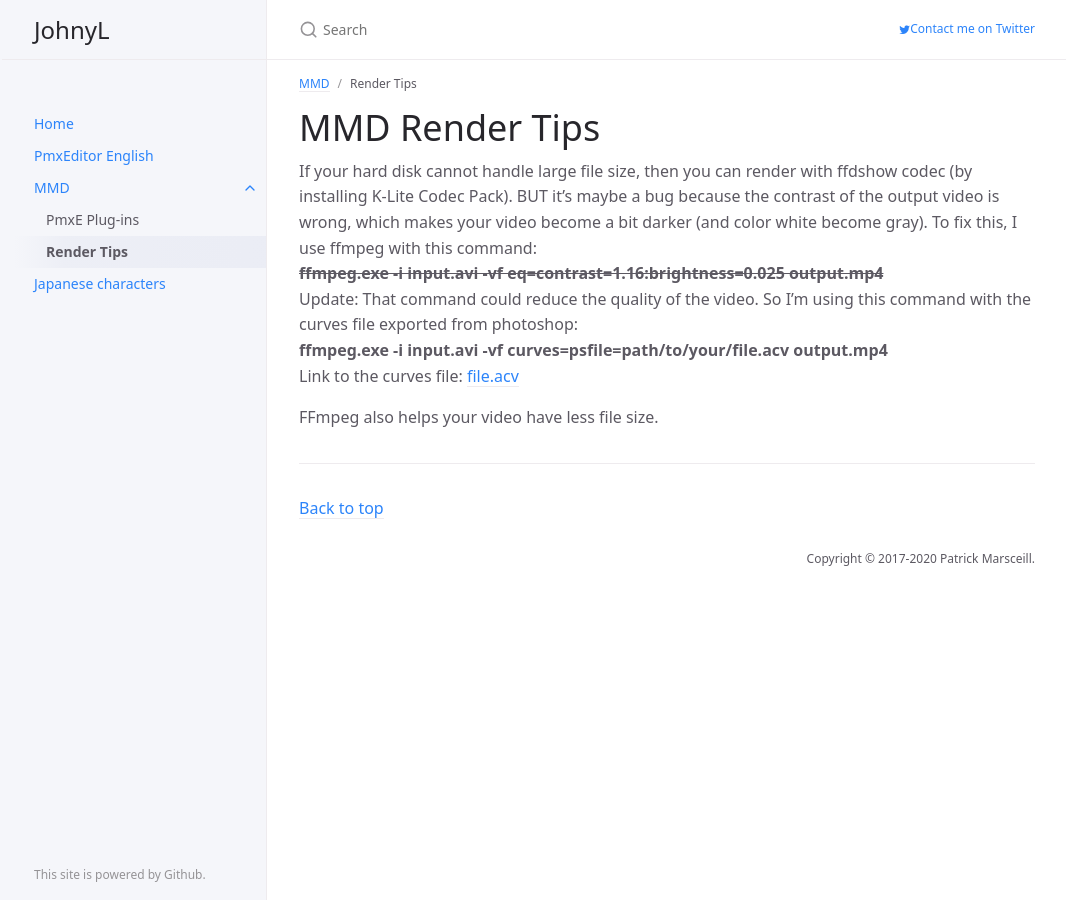
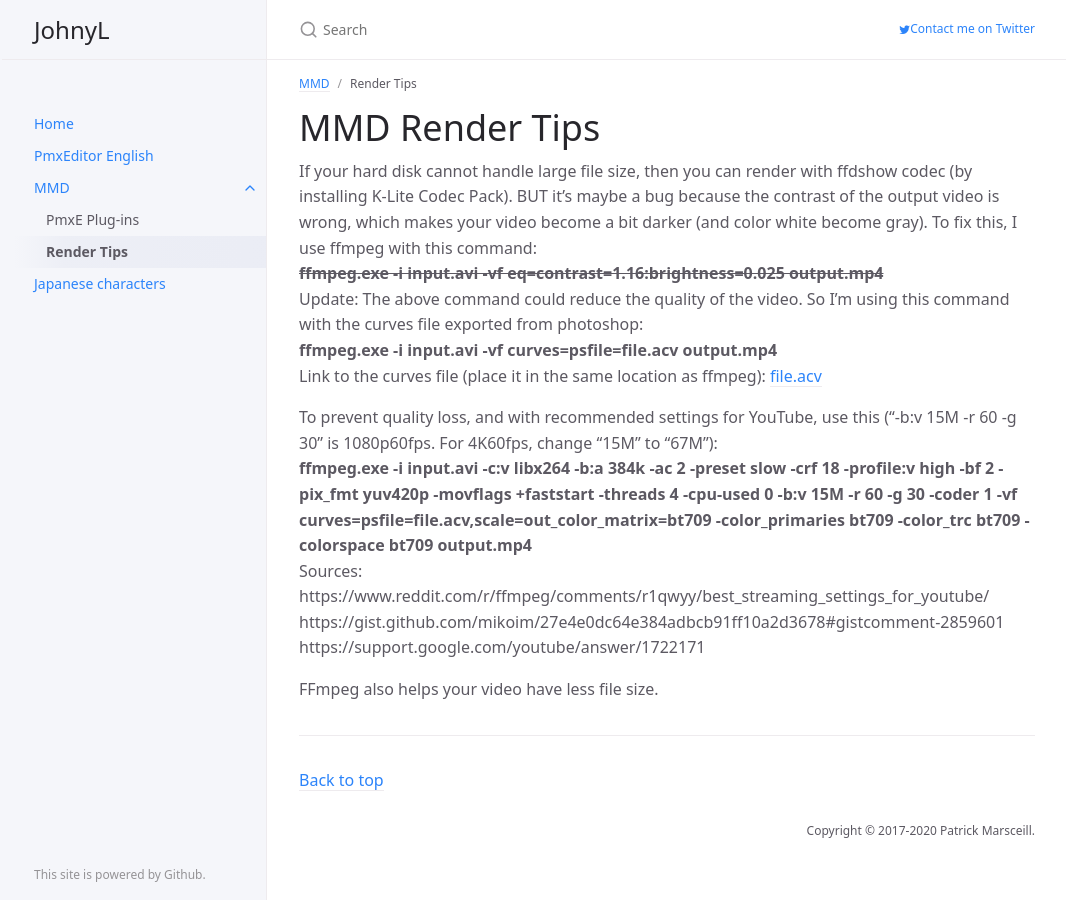
Before and after one commit to johnwithlenon/johnwithlenon.github.io, a Jekyll site: the page built from mmd/render.md, in a window 1280 px wide. Shown: the whole page, without its empty margins (105-1171 px from the left). Built offline with Jekyll 4.4.1, drawn with Linux system fonts in a browser that asks for light colours.

Commit message:
Update render.md

```diff
--- a/mmd/render.md
+++ b/mmd/render.md
@@ -11,8 +11,16 @@ parent: MMD
 
 If your hard disk cannot handle large file size, then you can render with ffdshow codec (by installing K-Lite Codec Pack). BUT it's maybe a bug because the contrast of the output video is wrong, which makes your video become a bit darker (and color white become gray). To fix this, I use ffmpeg with this command:<br>
 ~~**ffmpeg.exe -i input.avi -vf eq=contrast=1.16:brightness=0.025 output.mp4**~~<br>
-Update: That command could reduce the quality of the video. So I'm using this command with the curves file exported from photoshop:<br>
-**ffmpeg.exe -i input.avi -vf curves=psfile=path/to/your/file.acv output.mp4**<br>
-Link to the curves file: [file.acv](https://mega.nz/file/dUNgXTDC#0r3fzkc6mccffahHje7prH5276ugDdEBpctFy7iO0p0){: target="_blank" rel="noopener"}
+Update: The above command could reduce the quality of the video. So I'm using this command with the curves file exported from photoshop:<br>
+**ffmpeg.exe -i input.avi -vf curves=psfile=file.acv output.mp4**<br>
+Link to the curves file (place it in the same location as ffmpeg): [file.acv](https://mega.nz/file/dUNgXTDC#0r3fzkc6mccffahHje7prH5276ugDdEBpctFy7iO0p0){: target="_blank" rel="noopener"}<br>
+
+To prevent quality loss, and with recommended settings for YouTube, use this ("-b:v 15M -r 60 -g 30" is 1080p60fps. For 4K60fps, change "15M" to "67M"):<br>
+**ffmpeg.exe -i input.avi -c:v libx264 -b:a 384k -ac 2 -preset slow -crf 18 -profile:v high -bf 2 -pix_fmt yuv420p -movflags +faststart -threads 4 -cpu-used 0 -b:v 15M -r 60 -g 30 -coder 1 -vf curves=psfile=file.acv,scale=out_color_matrix=bt709 -color_primaries bt709 -color_trc bt709 -colorspace bt709 output.mp4**<br>
+Sources:<br>
+https://www.reddit.com/r/ffmpeg/comments/r1qwyy/best_streaming_settings_for_youtube/<br>
+https://gist.github.com/mikoim/27e4e0dc64e384adbcb91ff10a2d3678#gistcomment-2859601<br>
+https://support.google.com/youtube/answer/1722171<br>
+
 
 FFmpeg also helps your video have less file size.
```
